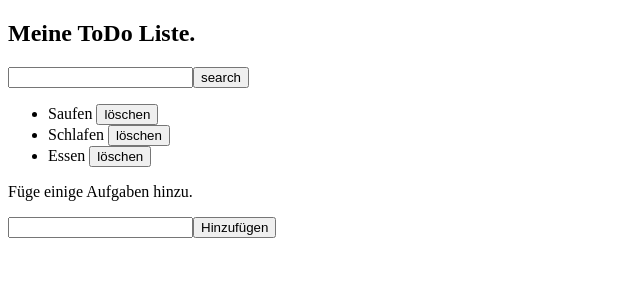
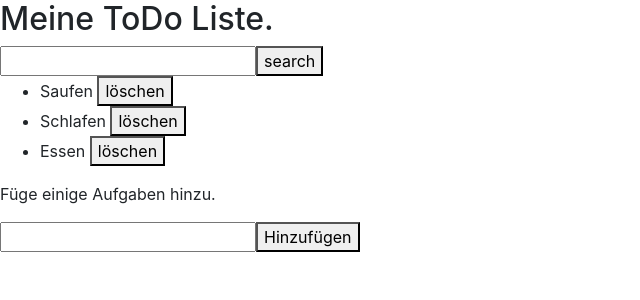
Before and after one commit to geneticzz/TodoApp, an Angular app: page / in a window 1280 px wide. Shown: the top 300 px of the page, without its empty margins (0-640 px from the left). Built offline with nearby package versions, Linux system fonts and the light colour scheme.

Commit message:
BootsTrap

```diff
--- a/src/app/app.component.html
+++ b/src/app/app.component.html
@@ -1 +1,5 @@
+<head>
+  <link rel="stylesheet" href="https://stackpath.bootstrapcdn.com/bootstrap/4.3.1/css/bootstrap.min.css" integrity="sha384-ggOyR0iXCbMQv3Xipma34MD+dH/1fQ784/j6cY/iJTQUOhcWr7x9JvoRxT2MZw1T" crossorigin="anonymous">
+  <script src="https://stackpath.bootstrapcdn.com/bootstrap/4.3.1/js/bootstrap.min.js" integrity="sha384-JjSmVgyd0p3pXB1rRibZUAYoIIy6OrQ6VrjIEaFf/nJGzIxFDsf4x0xIM+B07jRM" crossorigin="anonymous"></script>
+</head>
 <app-list></app-list>
```
